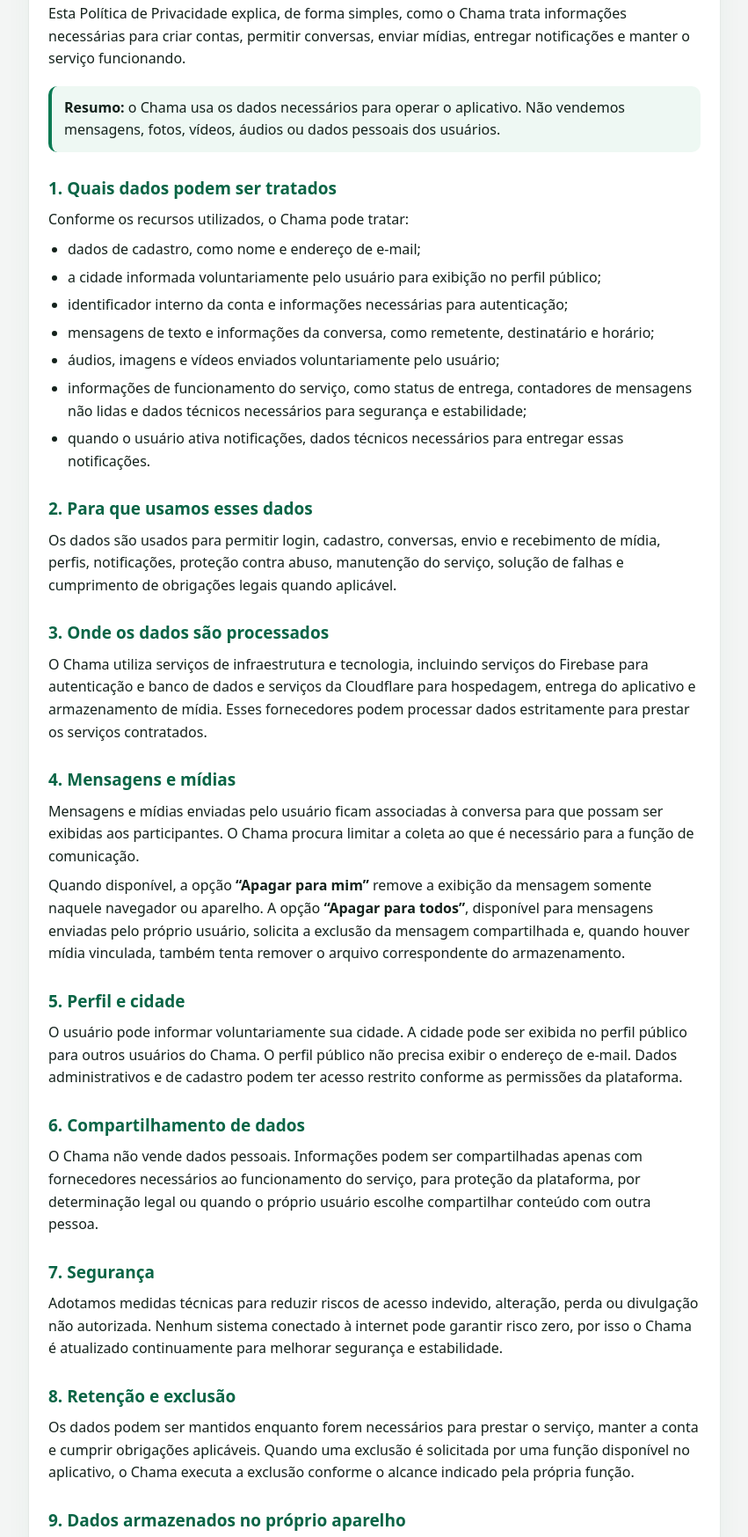
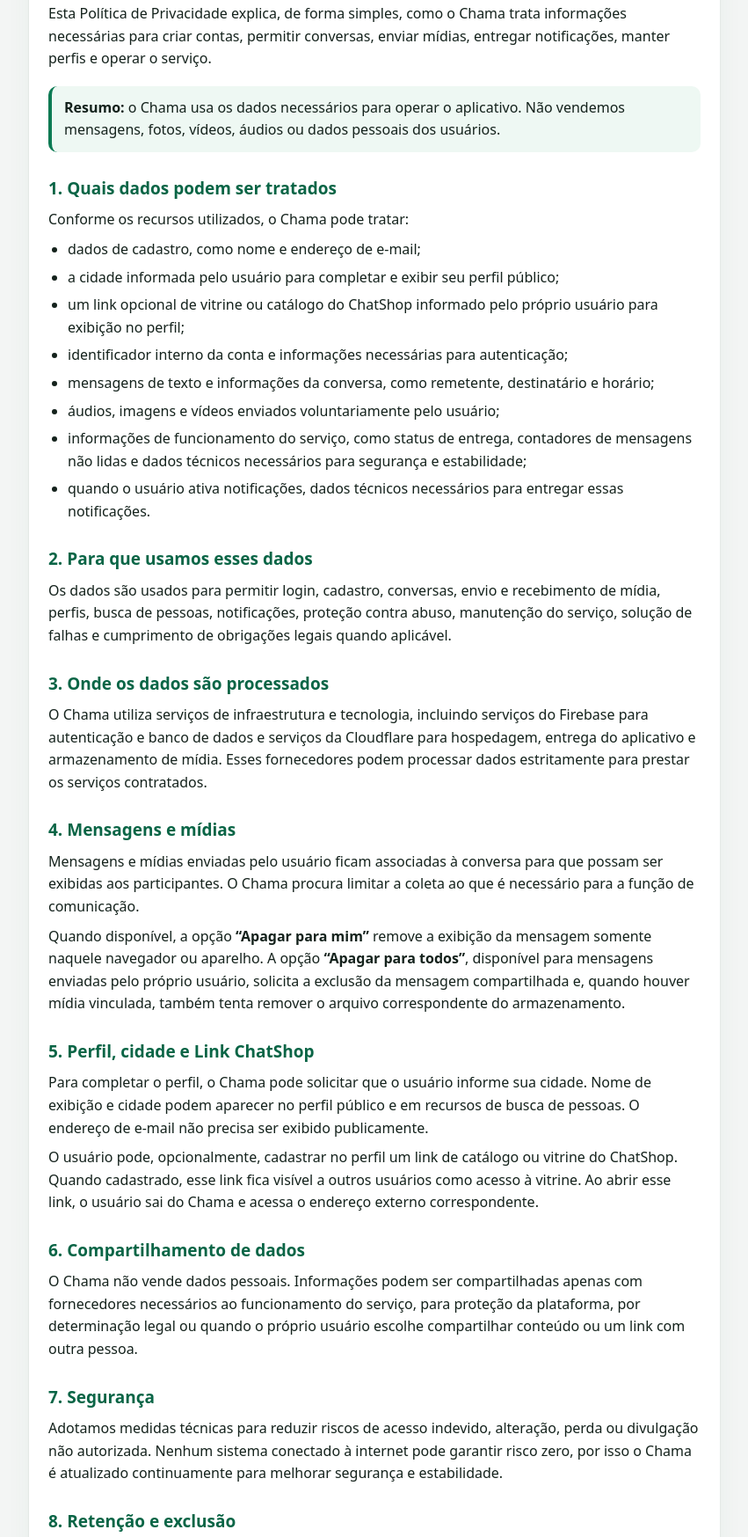
Before and after one commit to afiliado9591-create/chama, a plain HTML site: page politica-de-privacidade.html in a window 1280 px wide. Shown: the part 196-1943 px from the top of the page at 88% size, without its empty margins (214-1065 px from the left). Drawn offline with Linux system fonts and the light colour scheme.

Commit message:
Atualiza privacidade para perfil e Link ChatShop

```diff
--- a/politica-de-privacidade.html
+++ b/politica-de-privacidade.html
@@ -15,36 +15,25 @@
     .top strong{font-size:18px}
     main{width:min(820px,100%);margin:auto;padding:22px 16px 48px}
     .card{background:var(--card);border:1px solid var(--line);border-radius:20px;padding:22px;box-shadow:0 8px 28px #0b7a530d}
-    h1{font-size:28px;line-height:1.2;margin:0 0 4px}
-    .updated{color:var(--muted);font-size:14px;margin-bottom:24px}
-    h2{font-size:19px;margin:26px 0 8px;color:#0a6546}
-    p{margin:8px 0}
-    ul{padding-left:22px;margin:8px 0}
-    li{margin:6px 0}
-    .note{background:#eef8f3;border-left:4px solid var(--green);padding:12px 14px;border-radius:10px;margin:18px 0}
-    .footer{text-align:center;color:var(--muted);font-size:13px;margin-top:22px}
-    a{color:var(--green);font-weight:700}
+    h1{font-size:28px;line-height:1.2;margin:0 0 4px}.updated{color:var(--muted);font-size:14px;margin-bottom:24px}
+    h2{font-size:19px;margin:26px 0 8px;color:#0a6546}p{margin:8px 0}ul{padding-left:22px;margin:8px 0}li{margin:6px 0}
+    .note{background:#eef8f3;border-left:4px solid var(--green);padding:12px 14px;border-radius:10px;margin:18px 0}.footer{text-align:center;color:var(--muted);font-size:13px;margin-top:22px}a{color:var(--green);font-weight:700}
   </style>
 </head>
 <body>
-  <header class="top">
-    <button class="back" type="button" aria-label="Voltar" onclick="history.length>1?history.back():location.href='./'">←</button>
-    <strong>Política de Privacidade</strong>
-  </header>
-  <main>
-    <article class="card">
+  <header class="top"><button class="back" type="button" aria-label="Voltar" onclick="history.length>1?history.back():location.href='./'">←</button><strong>Política de Privacidade</strong></header>
+  <main><article class="card">
     <h1>Política de Privacidade do Chama</h1>
     <div class="updated">Última atualização: 3 de setembro de 2026</div>
-
-      <p>Esta Política de Privacidade explica, de forma simples, como o Chama trata informações necessárias para criar contas, permitir conversas, enviar mídias, entregar notificações e manter o serviço funcionando.</p>
-
+    <p>Esta Política de Privacidade explica, de forma simples, como o Chama trata informações necessárias para criar contas, permitir conversas, enviar mídias, entregar notificações, manter perfis e operar o serviço.</p>
     <div class="note"><strong>Resumo:</strong> o Chama usa os dados necessários para operar o aplicativo. Não vendemos mensagens, fotos, vídeos, áudios ou dados pessoais dos usuários.</div>
 
     <h2>1. Quais dados podem ser tratados</h2>
     <p>Conforme os recursos utilizados, o Chama pode tratar:</p>
     <ul>
       <li>dados de cadastro, como nome e endereço de e-mail;</li>
-        <li>a cidade informada voluntariamente pelo usuário para exibição no perfil público;</li>
+      <li>a cidade informada pelo usuário para completar e exibir seu perfil público;</li>
+      <li>um link opcional de vitrine ou catálogo do ChatShop informado pelo próprio usuário para exibição no perfil;</li>
       <li>identificador interno da conta e informações necessárias para autenticação;</li>
       <li>mensagens de texto e informações da conversa, como remetente, destinatário e horário;</li>
       <li>áudios, imagens e vídeos enviados voluntariamente pelo usuário;</li>
@@ -53,7 +42,7 @@
     </ul>
 
     <h2>2. Para que usamos esses dados</h2>
-      <p>Os dados são usados para permitir login, cadastro, conversas, envio e recebimento de mídia, perfis, notificações, proteção contra abuso, manutenção do serviço, solução de falhas e cumprimento de obrigações legais quando aplicável.</p>
+    <p>Os dados são usados para permitir login, cadastro, conversas, envio e recebimento de mídia, perfis, busca de pessoas, notificações, proteção contra abuso, manutenção do serviço, solução de falhas e cumprimento de obrigações legais quando aplicável.</p>
 
     <h2>3. Onde os dados são processados</h2>
     <p>O Chama utiliza serviços de infraestrutura e tecnologia, incluindo serviços do Firebase para autenticação e banco de dados e serviços da Cloudflare para hospedagem, entrega do aplicativo e armazenamento de mídia. Esses fornecedores podem processar dados estritamente para prestar os serviços contratados.</p>
@@ -62,11 +51,12 @@
     <p>Mensagens e mídias enviadas pelo usuário ficam associadas à conversa para que possam ser exibidas aos participantes. O Chama procura limitar a coleta ao que é necessário para a função de comunicação.</p>
     <p>Quando disponível, a opção <strong>“Apagar para mim”</strong> remove a exibição da mensagem somente naquele navegador ou aparelho. A opção <strong>“Apagar para todos”</strong>, disponível para mensagens enviadas pelo próprio usuário, solicita a exclusão da mensagem compartilhada e, quando houver mídia vinculada, também tenta remover o arquivo correspondente do armazenamento.</p>
 
-      <h2>5. Perfil e cidade</h2>
-      <p>O usuário pode informar voluntariamente sua cidade. A cidade pode ser exibida no perfil público para outros usuários do Chama. O perfil público não precisa exibir o endereço de e-mail. Dados administrativos e de cadastro podem ter acesso restrito conforme as permissões da plataforma.</p>
+    <h2>5. Perfil, cidade e Link ChatShop</h2>
+    <p>Para completar o perfil, o Chama pode solicitar que o usuário informe sua cidade. Nome de exibição e cidade podem aparecer no perfil público e em recursos de busca de pessoas. O endereço de e-mail não precisa ser exibido publicamente.</p>
+    <p>O usuário pode, opcionalmente, cadastrar no perfil um link de catálogo ou vitrine do ChatShop. Quando cadastrado, esse link fica visível a outros usuários como acesso à vitrine. Ao abrir esse link, o usuário sai do Chama e acessa o endereço externo correspondente.</p>
 
     <h2>6. Compartilhamento de dados</h2>
-      <p>O Chama não vende dados pessoais. Informações podem ser compartilhadas apenas com fornecedores necessários ao funcionamento do serviço, para proteção da plataforma, por determinação legal ou quando o próprio usuário escolhe compartilhar conteúdo com outra pessoa.</p>
+    <p>O Chama não vende dados pessoais. Informações podem ser compartilhadas apenas com fornecedores necessários ao funcionamento do serviço, para proteção da plataforma, por determinação legal ou quando o próprio usuário escolhe compartilhar conteúdo ou um link com outra pessoa.</p>
 
     <h2>7. Segurança</h2>
     <p>Adotamos medidas técnicas para reduzir riscos de acesso indevido, alteração, perda ou divulgação não autorizada. Nenhum sistema conectado à internet pode garantir risco zero, por isso o Chama é atualizado continuamente para melhorar segurança e estabilidade.</p>
@@ -90,7 +80,6 @@
     <p>Solicitações relacionadas a privacidade e proteção de dados podem ser encaminhadas pelo canal oficial de atendimento disponibilizado pelo Chama. Antes do lançamento público definitivo, os dados formais do responsável pelo tratamento e o canal específico de privacidade deverão permanecer claramente disponíveis aos usuários.</p>
 
     <p class="footer">Chama • Comunicação simples, com privacidade e controle para o usuário.</p>
-    </article>
-  </main>
+  </article></main>
 </body>
 </html>
```
Lines whose indentation alone changed are shown as unchanged.
